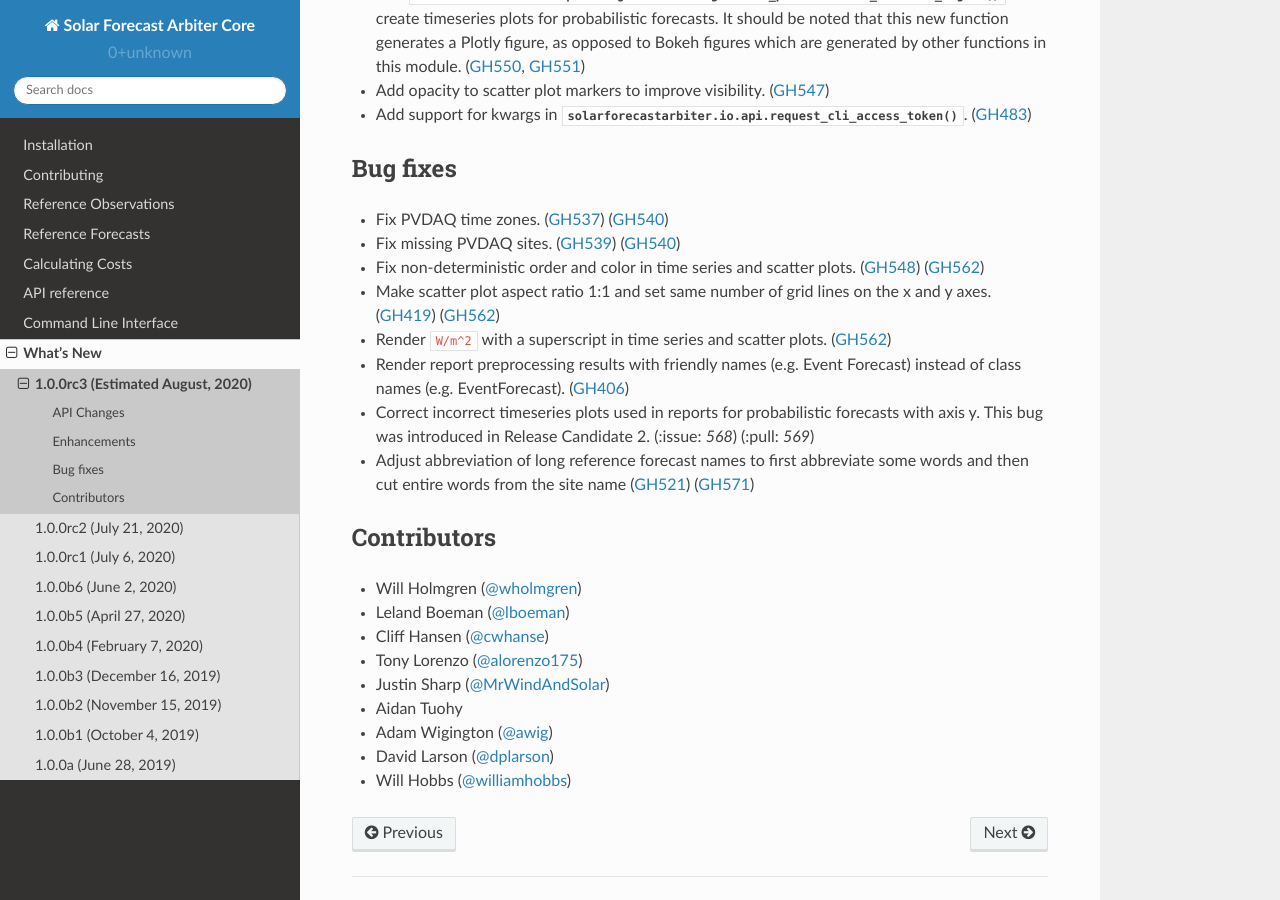
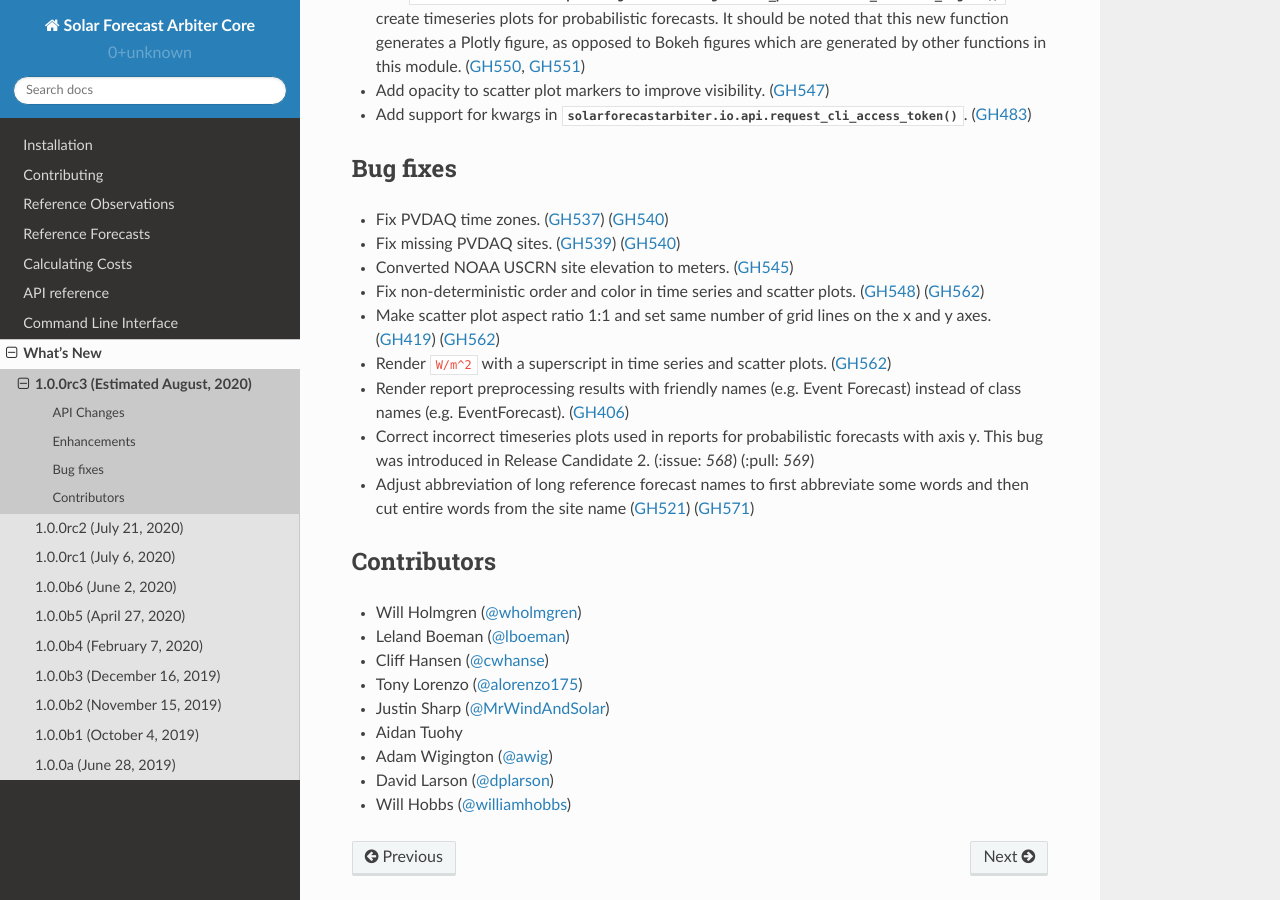
Before and after one commit to SolarArbiter/solarforecastarbiter-core, a Sphinx documentation site: the page built from docs/source/whatsnew/1.0.0rc3.rst, in a window 1280 px wide and 900 px high, scrolled down 485 px. Built offline with Sphinx 7.4.7 and the Read the Docs theme 2.0.0, drawn with Linux system fonts in a browser that asks for light colours.

Commit message:
Convert USCRN elevation to meters (#545)
* convert uscrn elevation to meters

* round elevation

* whats new

* remove duplicated sites

Co-authored-by: Tony Lorenzo <atlorenzo@email.arizona.edu>

```diff
--- a/docs/source/whatsnew/1.0.0rc3.rst
+++ b/docs/source/whatsnew/1.0.0rc3.rst
@@ -33,6 +33,7 @@ Bug fixes
 ~~~~~~~~~
 * Fix PVDAQ time zones. (:issue:`537`) (:pull:`540`)
 * Fix missing PVDAQ sites. (:issue:`539`) (:pull:`540`)
+* Converted NOAA USCRN site elevation to meters. (:pull:`545`)
 * Fix non-deterministic order and color in time series and scatter plots.
   (:issue:`548`) (:pull:`562`)
 * Make scatter plot aspect ratio 1:1 and set same number of grid lines on
```
Also changed, not shown: 1 other file.
